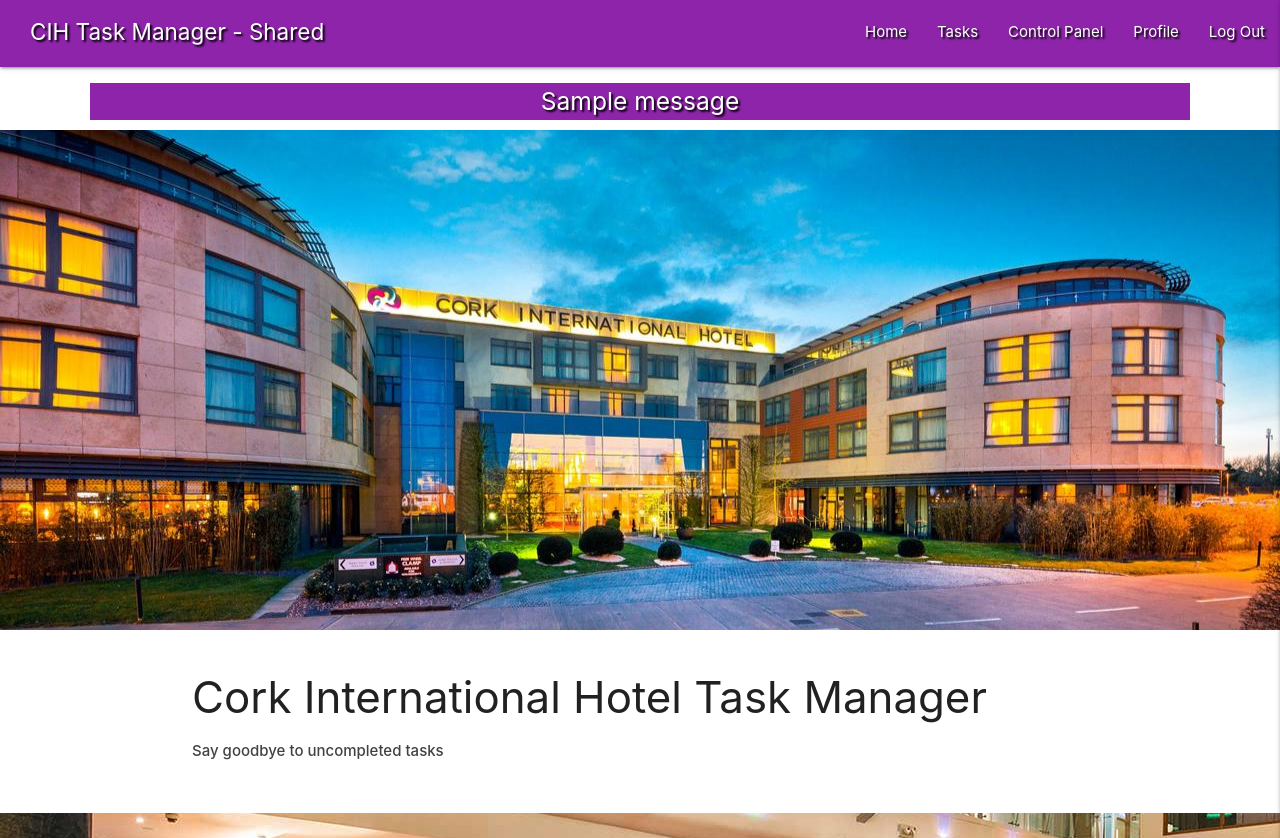
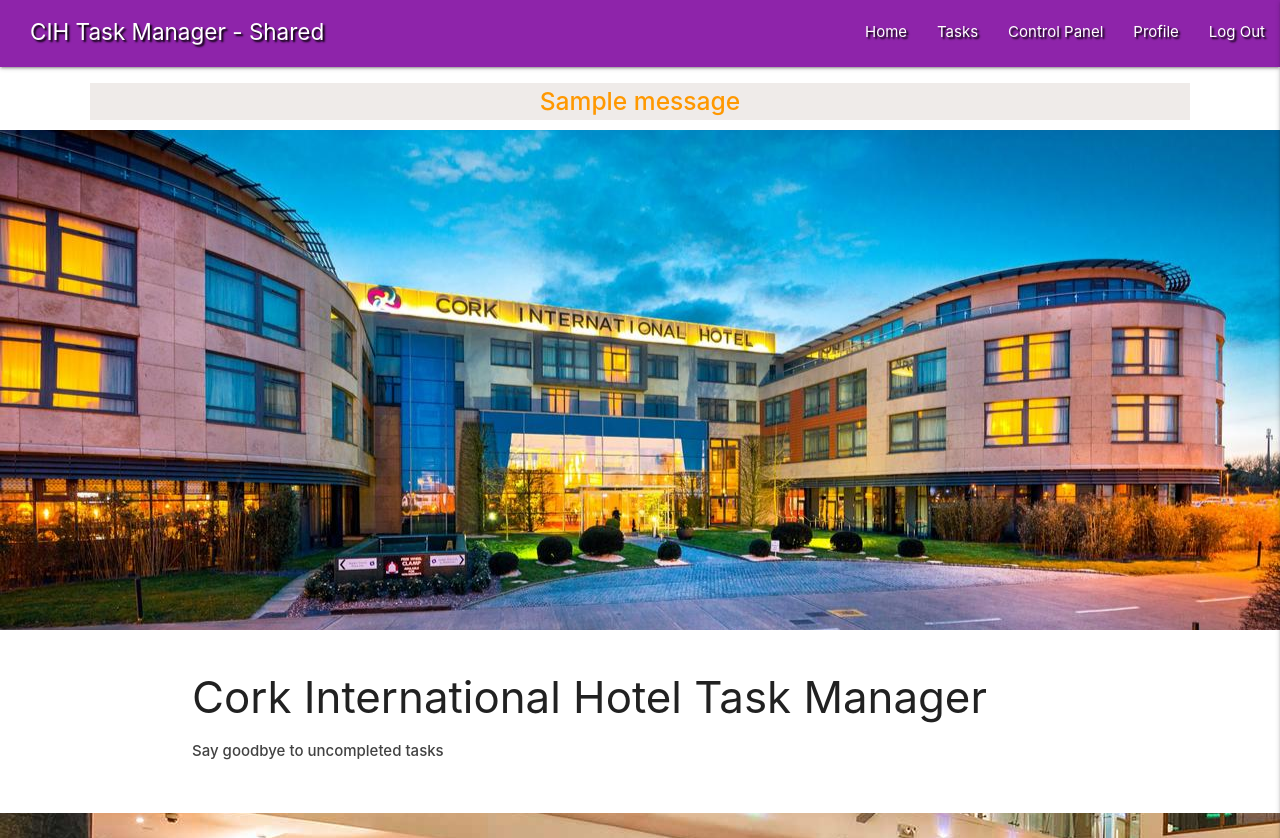
Before and after one commit to nsum/ms3-hotel-task-manager, a Flask app: page /home in a window 1280 px wide. Shown: the top 838 px of the page. Run offline with Flask 2, Linux system fonts and the light colour scheme; the visitor is signed in with stand-in values (Sample User, id 1); one stand-in notice (Sample message) is shown; some libraries are stand-ins or nearby versions.

Commit message:
Fix flash messages color to stand out more, and update README.md with user stories

```diff
--- a/templates/base.html
+++ b/templates/base.html
@@ -72,7 +72,7 @@
             {% if messages %}
                 {% for message in messages %}
                     <div class="row flashes">
-                        <h5 class="purple darken-1 white-text text-shadow center-align">{{ message }}</h5>
+                        <h5 class="brown lighten-5 orange-text center-align"><strong>{{message}}</strong></h5>
                     </div>
                 {% endfor %}
             {% endif %}
```
Also changed, not shown: README.md.
